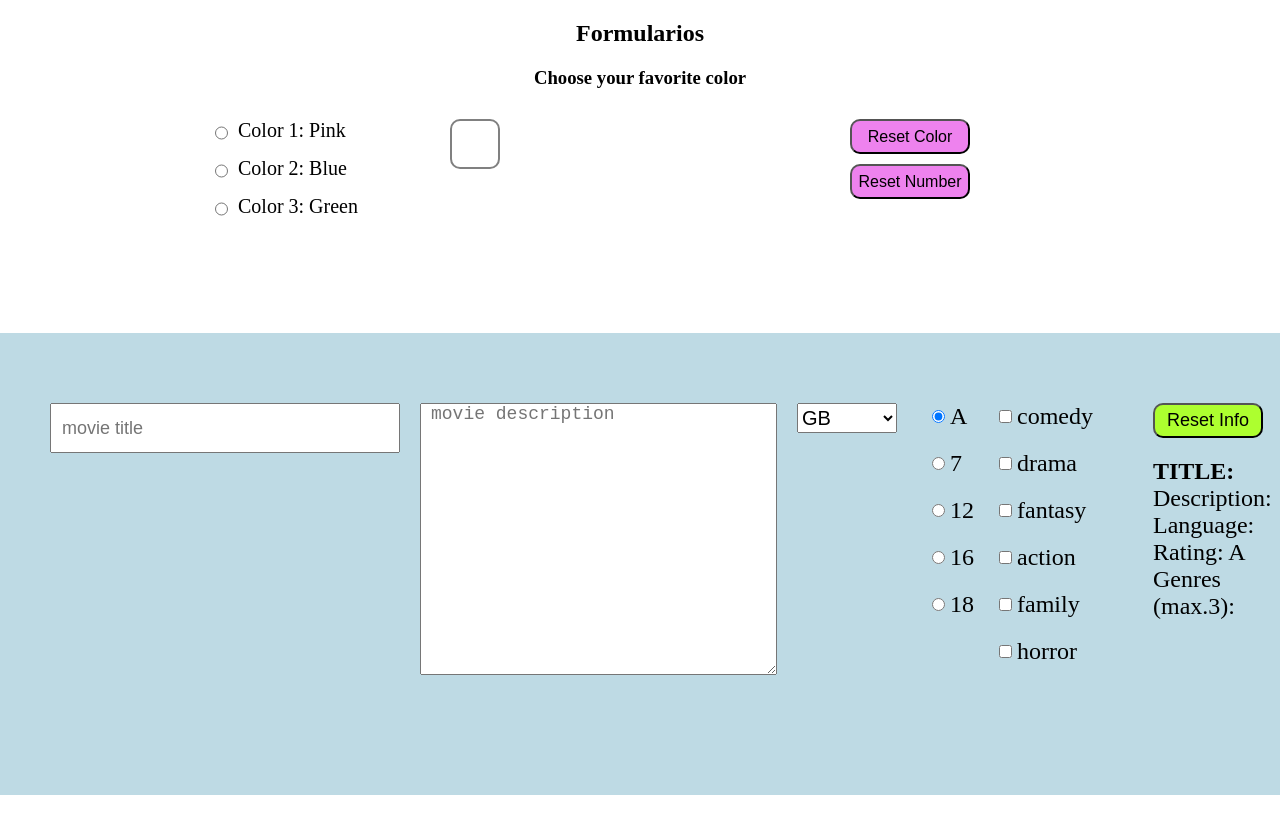
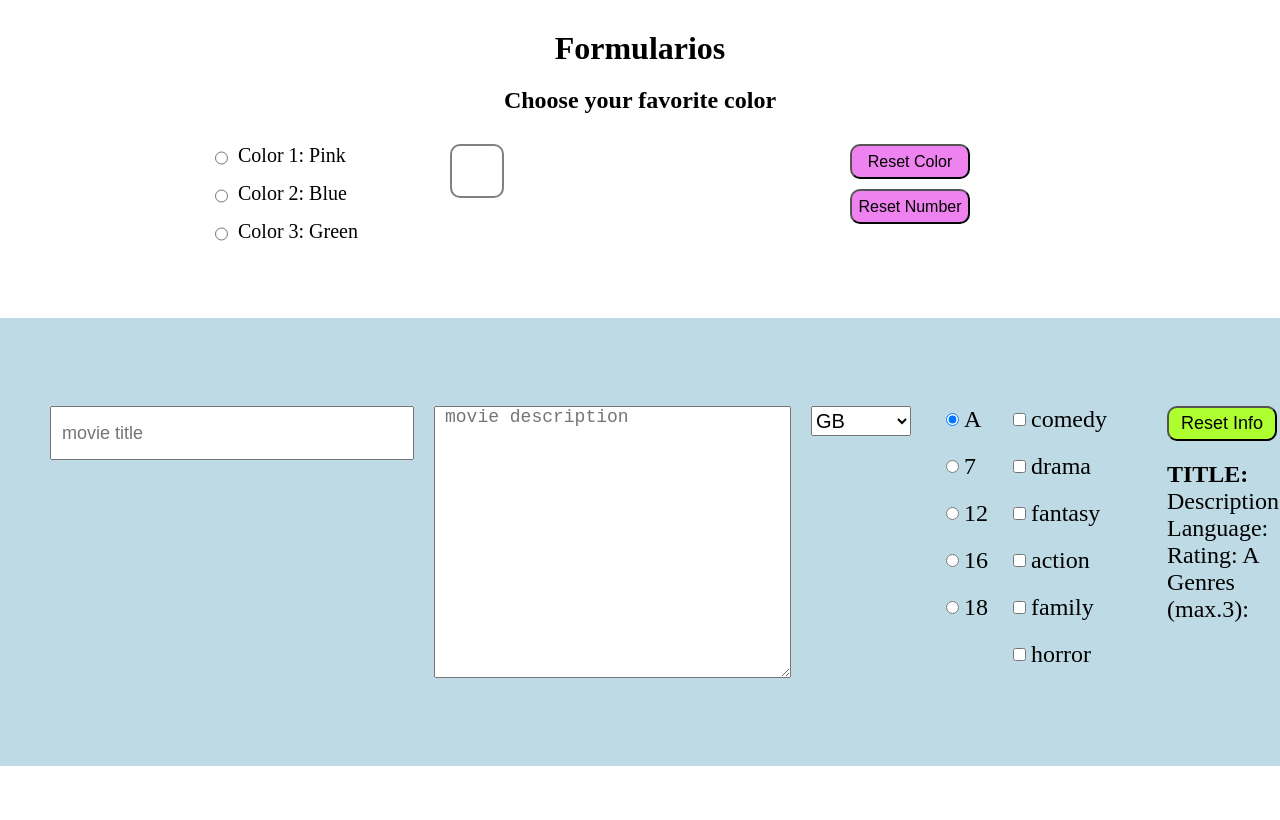
Before and after one commit to Sagramielgo/input-party, a React (Create React App) app: page / in a window 1280 px wide. Built offline with nearby package versions, Linux system fonts and the light colour scheme.

Commit message:
add app.scss and fix paddings

```diff
--- a/src/components/App.js
+++ b/src/components/App.js
@@ -1,10 +1,10 @@
 import MovieForm from './MovieForm';
 import Colors from './Colors';
 
-function App(/* props */) {
+function App() {
   return (
-    <div>
-      <h2 className="title"> Formularios</h2>
+    <div className="mainContainer">
+      <h1 className="title"> Formularios</h1>
       <Colors />
       <MovieForm />
     </div>
--- a/src/components/Colors.js
+++ b/src/components/Colors.js
@@ -2,7 +2,7 @@ import React, { useState } from 'react';
 import '../style/colors.scss';
 const Colors = (/* props */) => {
   const [selectedNumber, setSelectedNumber] = useState('');
-  const [selectedColor, setSelectedColor] = useState('');
+  const [selectedColor, setSelectedColor] = useState('white');
   const [namePalette, setNamePalette] = useState('');
 
   const handleChangePalette = (ev) => {
@@ -12,7 +12,7 @@ const Colors = (/* props */) => {
   };
 
   const handleResetColor = () => {
-    setSelectedColor('');
+    setSelectedColor('white');
     setNamePalette('');
   };
 
@@ -63,7 +63,7 @@ const Colors = (/* props */) => {
         </form>
         <section className="results">
           <div className={`resultColor ${selectedColor}`}>{selectedNumber}</div>
-          <p clasName="namePalette">{namePalette}</p>
+          <p className="namePalette">{namePalette}</p>
         </section>
         <div>
           <button
--- /dev/null
+++ b/src/style/app.scss
@@ -0,0 +1,8 @@
+.mainContainer {
+  margin: 0;
+  width: 100%;
+  height: 100vh;
+  list-style: none;
+  box-sizing: border-box;
+  background-color: rgb(248, 220, 225);
+}
--- a/src/style/colors.scss
+++ b/src/style/colors.scss
@@ -1,22 +1,26 @@
 * {
   margin: 0;
   padding: 0;
-  list-style: none;
-  box-sizing: border-box;
 }
+
 .container {
+  width: 100%;
   display: flex;
-  margin-bottom: 100px;
-  width: 100%;
+  padding-bottom: 60px;
 }
 .colorForm {
   width: 250px;
   margin: 0 0 0 200px;
 }
-.title,
+
+.title {
+  text-align: center;
+  padding-top: 30px;
+}
 .titleColor {
   text-align: center;
-  margin: 20px 0;
+  padding: 20px 0;
+  font-size: 24px;
 }
 .label {
   display: flex;
@@ -42,13 +46,17 @@
   flex-direction: column;
 }
 .pink {
-  background-color: pink;
+  background-color: rgb(245, 166, 179);
 }
 .blue {
   background-color: cyan;
 }
 .green {
   background-color: greenyellow;
+}
+
+.white {
+  background-color: white;
 }
 .resetColors {
   display: block;
--- a/src/style/index.css
+++ b/src/style/index.css
@@ -2,4 +2,6 @@ body {
   margin: 0;
   width: 100%;
   height: 100vh;
+  list-style: none;
+  box-sizing: border-box;
 }
--- a/src/style/movieForm.scss
+++ b/src/style/movieForm.scss
@@ -1,10 +1,6 @@
-* {
-  list-style: none;
-  box-sizing: border-box;
-}
 .movieForm {
   width: 100%;
-  padding: 70px 0 120px 0;
+  padding: 88px 0;
   background-color: rgb(190, 218, 228);
   display: flex;
 }
```
